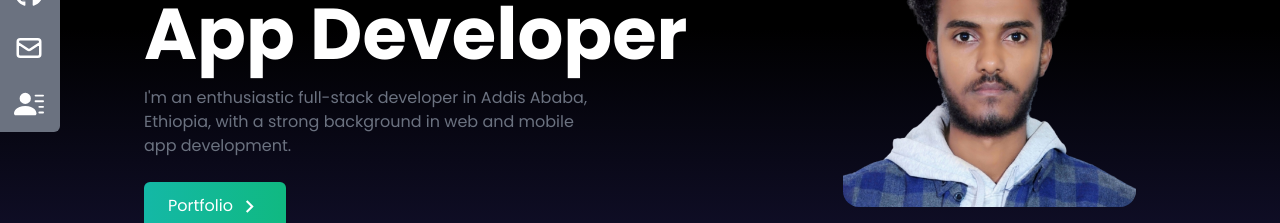
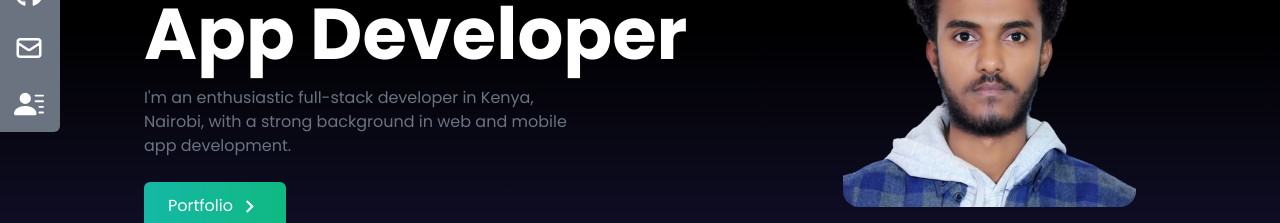
Before and after one commit to Mikias-Miessa/My-portfolio, a React (Create React App) app: page / in a window 1280 px wide. Shown: the part 372-595 px from the top of the page. Built offline with nearby package versions, Linux system fonts and the light colour scheme.

Commit message:
Update Home.jsx

```diff
--- a/src/components/Home.jsx
+++ b/src/components/Home.jsx
@@ -31,7 +31,7 @@ const Home = () => {
               damping: 10,
             }}
           >
-            I'm an enthusiastic full-stack developer in Addis Ababa, Ethiopia,
+            I'm an enthusiastic full-stack developer in Kenya, Nairobi,
             with a strong background in web and mobile app development.
           </motion.p>
           <motion.div
```
